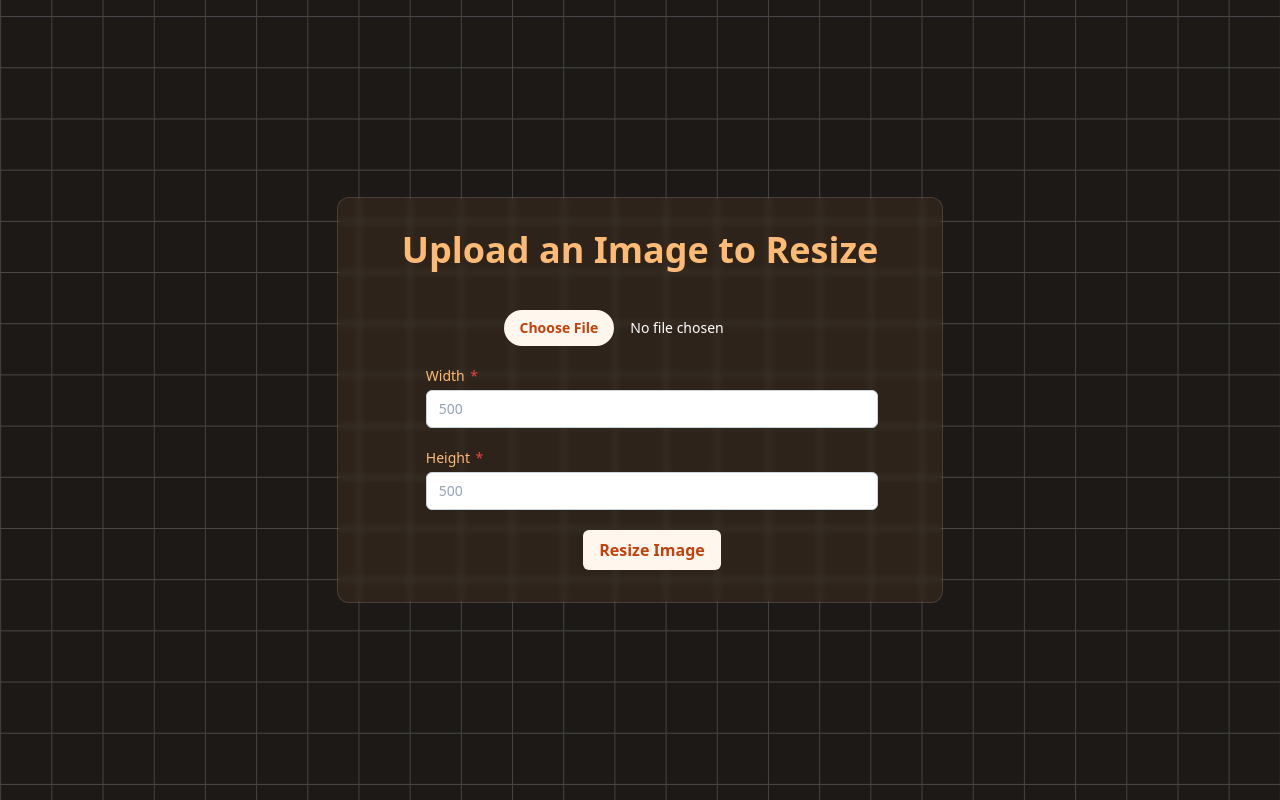
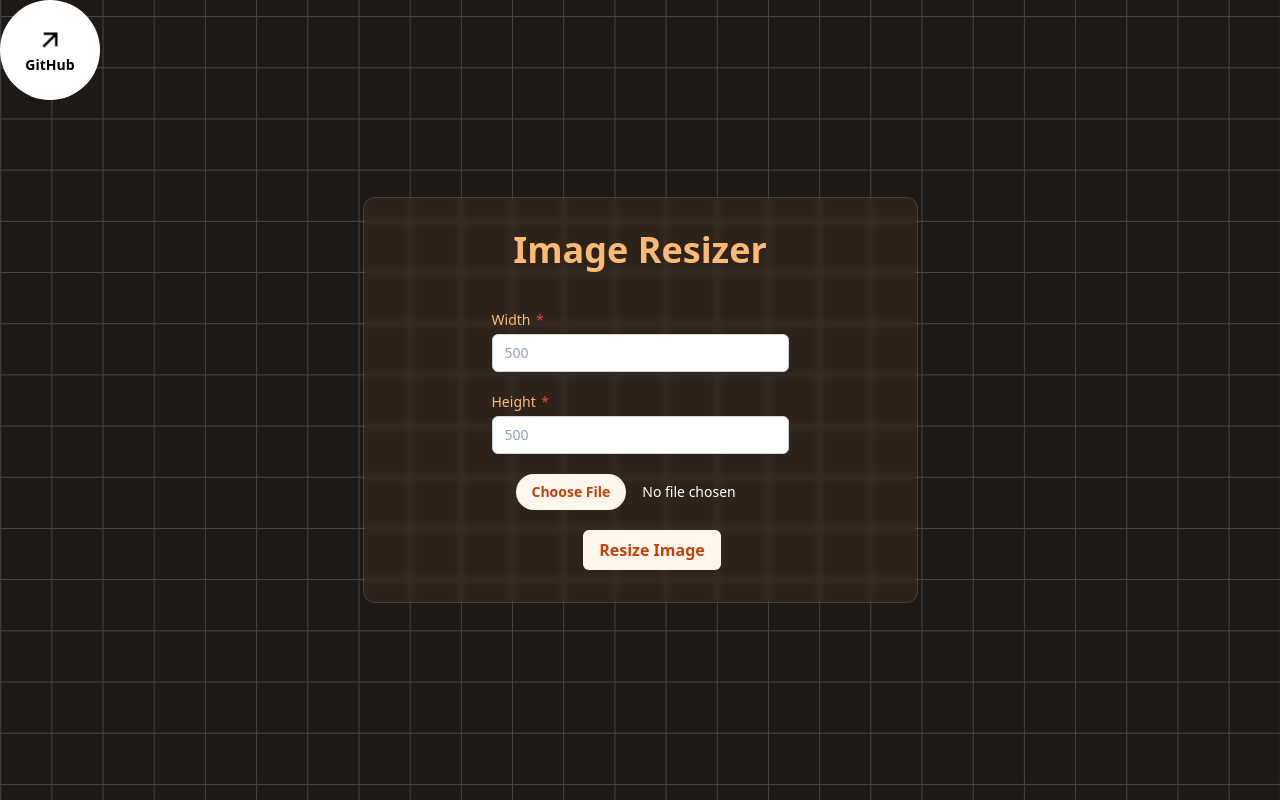
Before and after one commit to mari0-0/Resize-Image, a Flask app: page / in a window 1280 px wide. Run offline with Flask 3, Linux system fonts and the light colour scheme; some libraries are stand-ins or nearby versions.

```diff
--- /dev/null
+++ b/static/app.js
@@ -0,0 +1,40 @@
+const trailer = document.getElementById("trailer");
+
+const animateTrailer = (e, interacting) => {
+	const x = e.clientX - trailer.offsetWidth / 2;
+	const y = e.clientY - trailer.offsetHeight / 2;
+
+	const keyframes = {
+		transform: `translate(${x}px, ${y}px) scale(${interacting ? 0 : 1})`,
+	};
+
+	trailer.animate(keyframes, {
+		duration: 800,
+		fill: "forwards",
+	});
+};
+
+const checkIfMouseInInteractable = (e) => {
+	const interactable = document.querySelector(".interactable");
+	let interacting = false;
+
+	const rect = interactable.getBoundingClientRect();
+	const mouseX = e.clientX;
+	const mouseY = e.clientY;
+
+	if (
+		mouseX >= rect.left &&
+		mouseX <= rect.right &&
+		mouseY >= rect.top &&
+		mouseY <= rect.bottom
+	) {
+		interacting = true;
+	}
+
+	return interacting;
+};
+
+window.onmousemove = (e) => {
+	const interacting = checkIfMouseInInteractable(e);
+	animateTrailer(e, interacting);
+};
--- a/static/styles.css
+++ b/static/styles.css
@@ -1,9 +1,7 @@
-.upload-card {
-  backdrop-filter: blur(3px) saturate(100%);
-  -webkit-backdrop-filter: blur(3px) saturate(100%);
-  background-color: rgba(231, 153, 69, 0.085);
-  border-radius: 12px;
-  border: 1px solid rgba(255, 255, 255, 0.125);
+*, html {
+  padding: 0;
+  margin: 0;
+  box-sizing: border-box;
 }
 
 body {
@@ -13,3 +11,41 @@ body {
   background-size: 3.2rem 3.2rem;
   background-position: center center;
 }
+
+.upload-card {
+  backdrop-filter: blur(3px) saturate(100%);
+  -webkit-backdrop-filter: blur(3px) saturate(100%);
+  background-color: rgba(231, 153, 69, 0.085);
+  border-radius: 12px;
+  border: 1px solid rgba(255, 255, 255, 0.125);
+}
+
+#trailer{
+  width: 100px;
+  height: 100px;
+  background-color: white;
+  border-radius: 50%;
+  position: fixed;
+
+  top: 0;
+  left: 0;
+  z-index: 10000;
+
+  /* pointer-events: none; */
+  opacity: 0;
+  transition: opacity 500ms ease;
+
+  display: flex;
+  flex-direction: column;
+  justify-content: center;
+  align-items: center;
+}
+
+#right-up{
+  width: 30px;
+  height: 30px;
+}
+
+body:hover #trailer{
+  opacity: 1;
+}
--- a/templates/upload.html
+++ b/templates/upload.html
@@ -8,12 +8,45 @@
 			rel="stylesheet"
 			href="{{ url_for('static', filename='styles.css') }}"
 		/>
+		<script
+			src="https://kit.fontawesome.com/b481283466.js"
+			crossorigin="anonymous"
+		></script>
 	</head>
 	<body class="bg-stone-900 w-screen h-screen flex justify-center items-center">
-
-		<div class="upload-card p-8 px-16">
-			<h1 class="mb-10 text-4xl font-bold text-orange-300">
-				Upload an Image to Resize
+		<div id="trailer">
+			<a
+				href="https://github.com/mari0-0"
+				target="_blank"
+				rel="noopener noreferrer"
+				class="flex flex-col justify-center items-center"
+			>
+				<img
+					id="right-up"
+					src="{{ url_for('static', filename='right-up.png') }}"
+					alt=""
+				/>
+			</a>
+			<p class="text-sm text-black font-bold pointer-events-none">GitHub</p>
+			<!-- <svg
+				xmlns="http://www.w3.org/2000/svg"
+				width="24"
+				height="24"
+				viewBox="0 0 24 24"
+				fill="none"
+			>
+				<path
+					d="M7 17L17 7M17 7H9M17 7V15"
+					stroke="black"
+					stroke-width="2"
+					stroke-linecap="round"
+					stroke-linejoin="round"
+				/>
+			</svg> -->
+		</div>
+		<div class="upload-card interactable p-8 px-32">
+			<h1 class="mb-10 text-4xl font-bold text-orange-300 text-center">
+				Image Resizer
 			</h1>
 
 			<form
@@ -22,17 +55,7 @@
 				method="post"
 				enctype="multipart/form-data"
 			>
-				<label class="block self-center">
-					<span class="sr-only">Choose Image</span>
-					<input
-						type="file"
-						name="file"
-						required
-						class="block w-full text-sm text-white file:mr-4 file:py-2 file:px-4 file:rounded-full file:border-0 file:text-sm file:font-semibold file:bg-orange-50 file:text-orange-700 hover:file:bg-orange-100"
-					/>
-				</label>
-
-				<label class="block">
+				<label>
 					<span
 						class="after:content-['*'] after:ml-0.5 after:text-red-500 block text-sm font-medium text-orange-300"
 					>
@@ -47,7 +70,7 @@
 					/>
 				</label>
 
-				<label class="block">
+				<div style="margin-left: 0;">
 					<span
 						class="after:content-['*'] after:ml-0.5 after:text-red-500 block text-sm font-medium text-orange-300"
 					>
@@ -60,6 +83,16 @@
 						required
 						class="mt-1 px-3 py-2 bg-white border shadow-sm border-slate-300 placeholder-slate-400 focus:outline-none focus:border-sky-500 focus:ring-sky-500 block w-full rounded-md sm:text-sm focus:ring-1"
 					/>
+				</div>
+
+				<label class="block self-center ">
+					<span class="sr-only">Choose Image</span>
+					<input
+						type="file"
+						name="file"
+						required
+						class="block w-full text-sm text-white file:mr-4 file:py-2 file:px-4 file:rounded-full file:border-0 file:text-sm file:font-semibold file:bg-orange-50 file:text-orange-700 hover:file:bg-orange-100"
+					/>
 				</label>
 
 				<div class="flex justify-center">
@@ -71,5 +104,6 @@
 				</div>
 			</form>
 		</div>
+		<script src="{{ url_for('static', filename='app.js') }}"></script>
 	</body>
 </html>
```
Also changed, not shown: templates/result.html (+28 -1 lines), example.webp (added), resized_example.webp (added), static/right-up.png (added).
